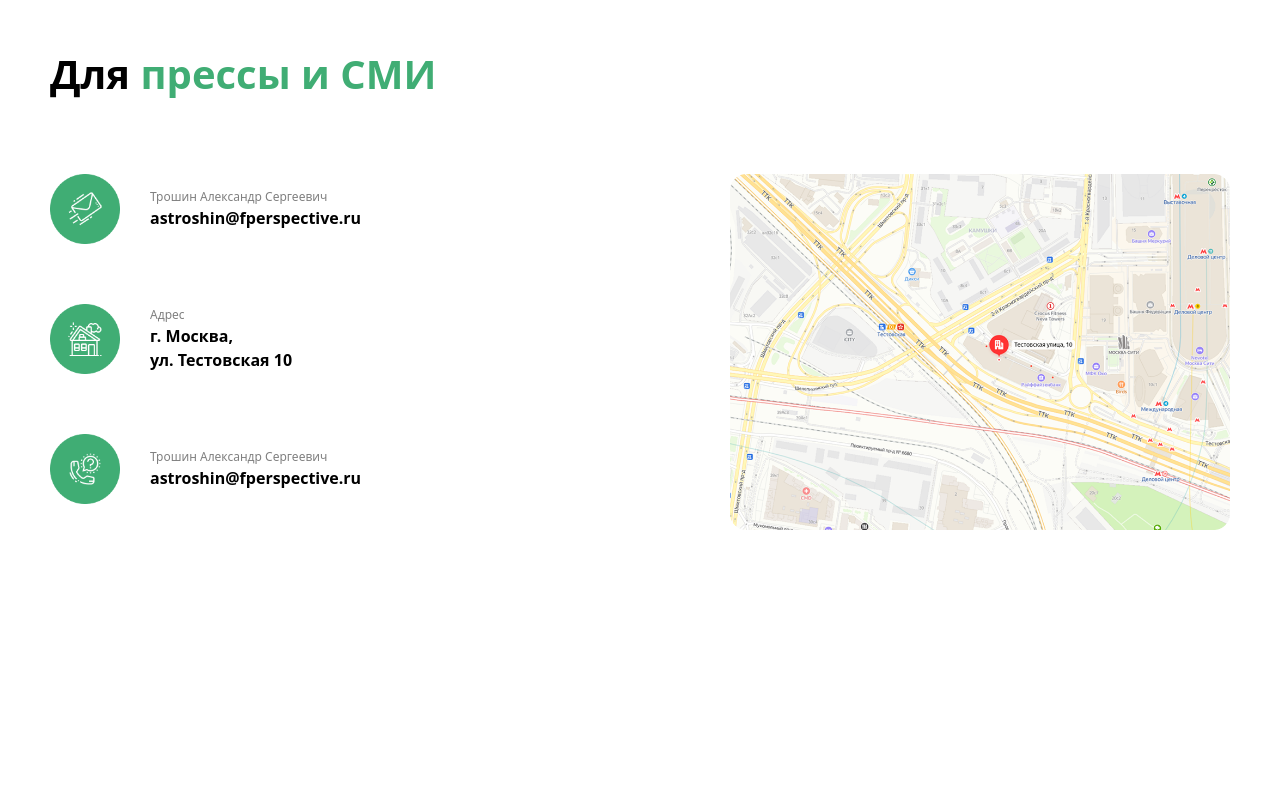
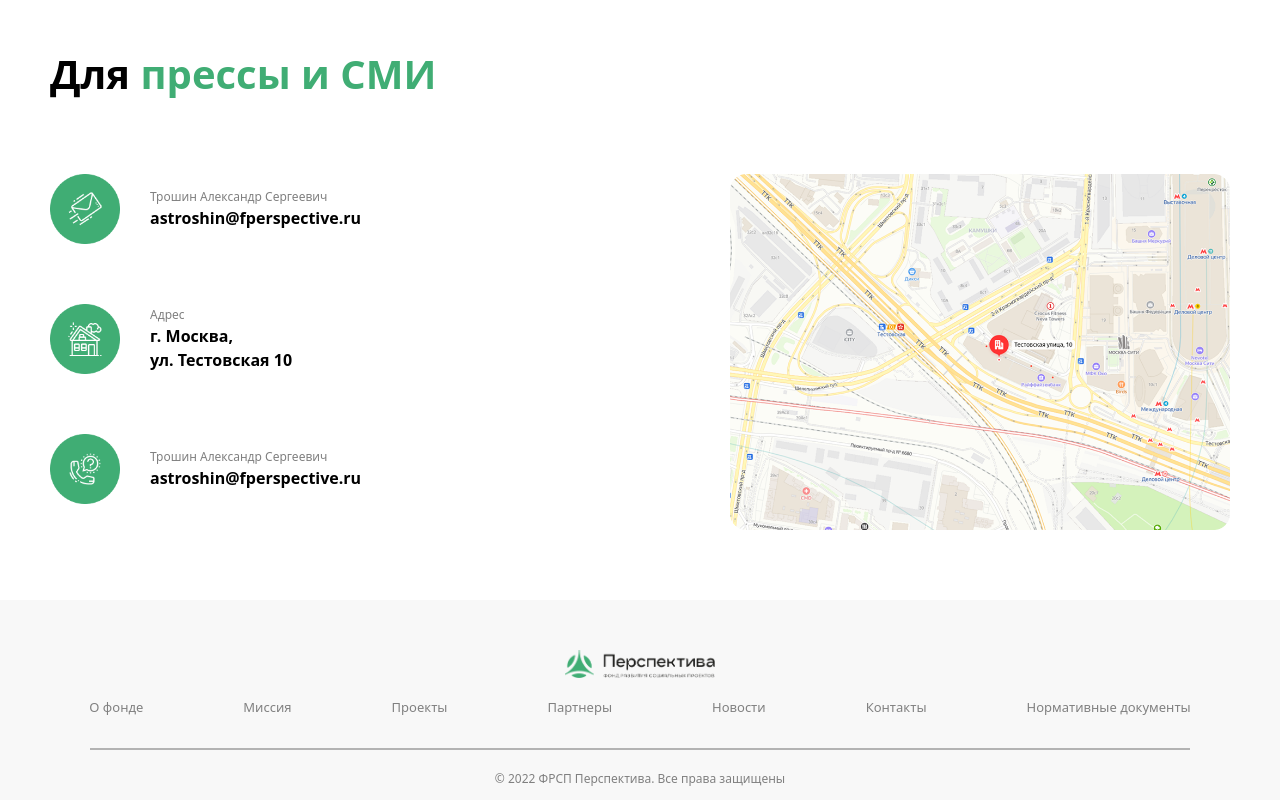
Before and after one commit to vibswift/home-work-project-4, a website: page src/index.html in a window 1280 px wide. Shown: the part 736-1536 px from the top of the page. Before the commit the page ends 1266 px from the top, so only its background shows below. Drawn offline with Linux system fonts and the light colour scheme.

Commit message:
section from footer by main

```diff
--- a/src/index.html
+++ b/src/index.html
@@ -12,16 +12,16 @@
             <img class="w-[200px]" src="./sur/sur1.png" alt="">
         </div>
         <div class="block2  flex gap-[50px]">
-            <a href="">
+            <a href="index.html">
                 <p>Home</p>
             </a>
-            <a href="">
+            <a href="page1.html">
                 <p>Page1</p>
             </a>
-            <a href="">
+            <a href="page2.html">
                 <p>Page2</p>
             </a>
-            <a href="">
+            <a href="page3.html">
                 <p>Page3</p>
             </a>
         </div>
@@ -88,5 +88,24 @@
             </div>
         </section>
      </main>
+
+     <footer>
+        <section class="mt-[70px] flex flex-col items-center w-[100%] h-[200px] bg-[#F8F8F8] py-[50px]">
+            <div class="block1 mb-[20px]">
+                <img class="w-[150px]" src="./sur/sur1.png" alt="">
+            </div>
+            <div class="block2 flex text-[13px] gap-[100px] text-[gray] mb-[20px] ">
+                <p>О фонде</p>
+                <p>Миссия</p>
+                <p>Проекты</p>
+                <p>Партнеры</p>
+                <p>Новости</p>
+                <p>Контакты</p>
+                <p>Нормативные документы</p>
+            </div>
+            <hr class="border-solid border-[#b3b3b3] border-[1px] w-[1100px] mt-[10px] mb-[20px]">
+            <p class="text-[gray] text-[12px]">© 2022 ФРСП Перспектива. Все права защищены</p>
+        </section>
+     </footer>
 </body>
 </html>
```
Also changed, not shown: src/output.css.
